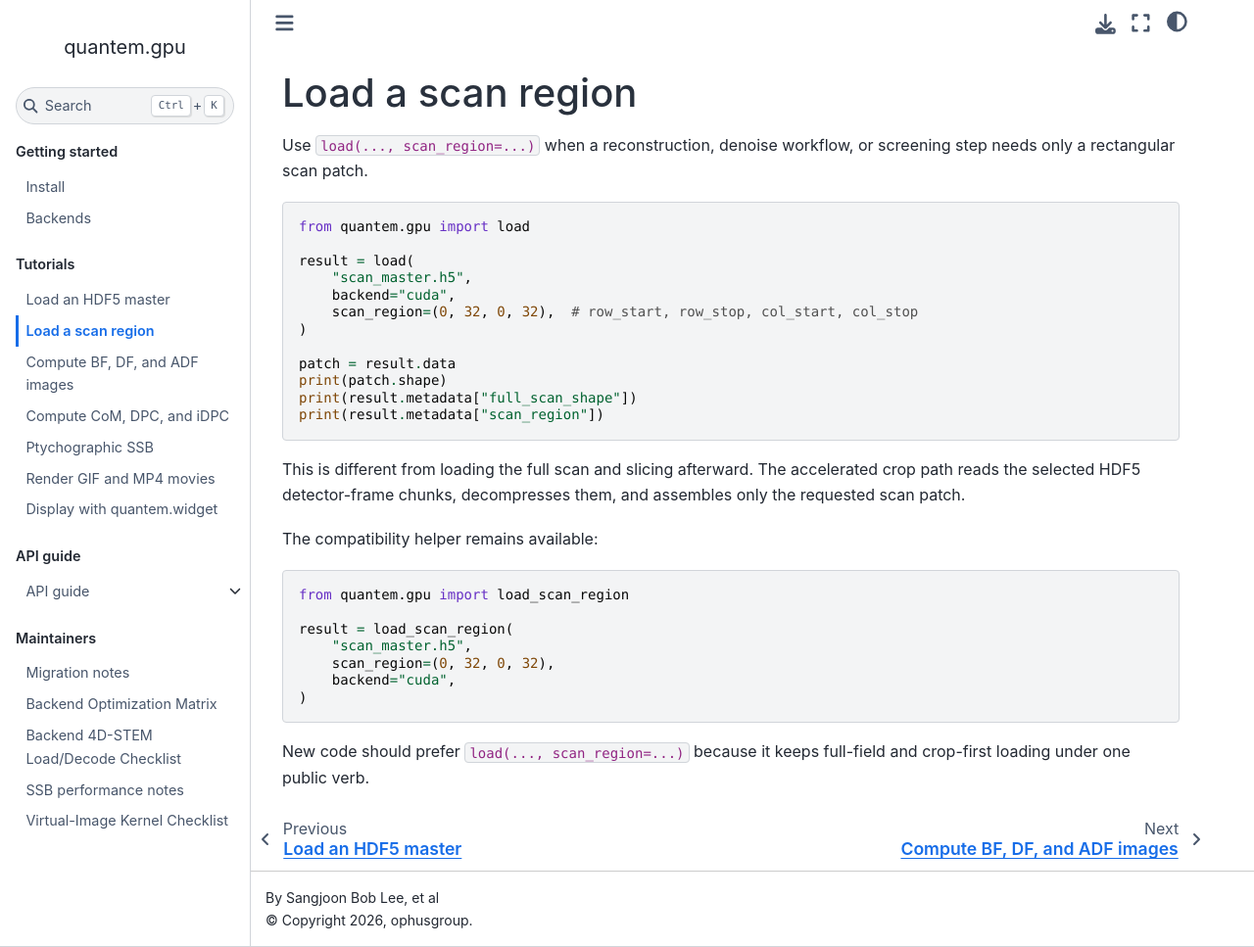
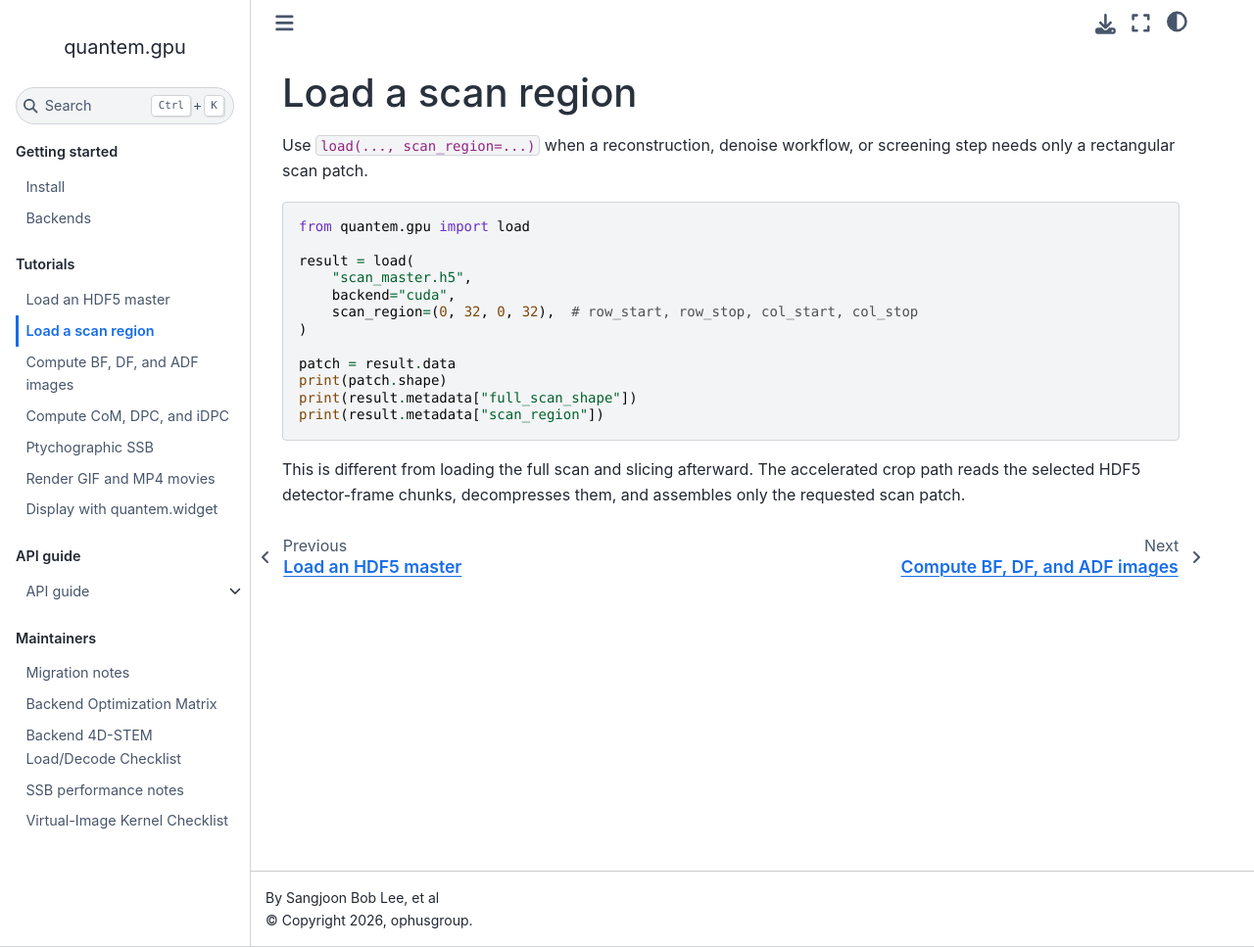
Before and after one commit to bobleesj/quantem.gpu, a Jupyter Book: the page built from docs/tutorials/scan_region.md, in a window 1280 px wide and 967 px high. Shown: the whole window at 98% size. Built offline with Jupyter Book 1.0.4 settings and Sphinx 7.4.7 and the Sphinx Book theme 1.1.4, drawn with Linux system fonts in a browser that asks for light colours.

Commit message:
Remove load_scan_region public API

````diff
--- a/docs/tutorials/scan_region.md
+++ b/docs/tutorials/scan_region.md
@@ -21,18 +21,3 @@ print(result.metadata["scan_region"])
 This is different from loading the full scan and slicing afterward. The
 accelerated crop path reads the selected HDF5 detector-frame chunks,
 decompresses them, and assembles only the requested scan patch.
-
-The compatibility helper remains available:
-
-```python
-from quantem.gpu import load_scan_region
-
-result = load_scan_region(
-    "scan_master.h5",
-    scan_region=(0, 32, 0, 32),
-    backend="cuda",
-)
-```
-
-New code should prefer `load(..., scan_region=...)` because it keeps full-field
-and crop-first loading under one public verb.
````
Also changed, not shown: CHANGELOG.md (+1 -2 lines), README.md (+1 -2 lines), docs/api/io.md (+0 -6 lines), docs/tutorials/display_widget.md (+2 -10 lines), 6 other files.
